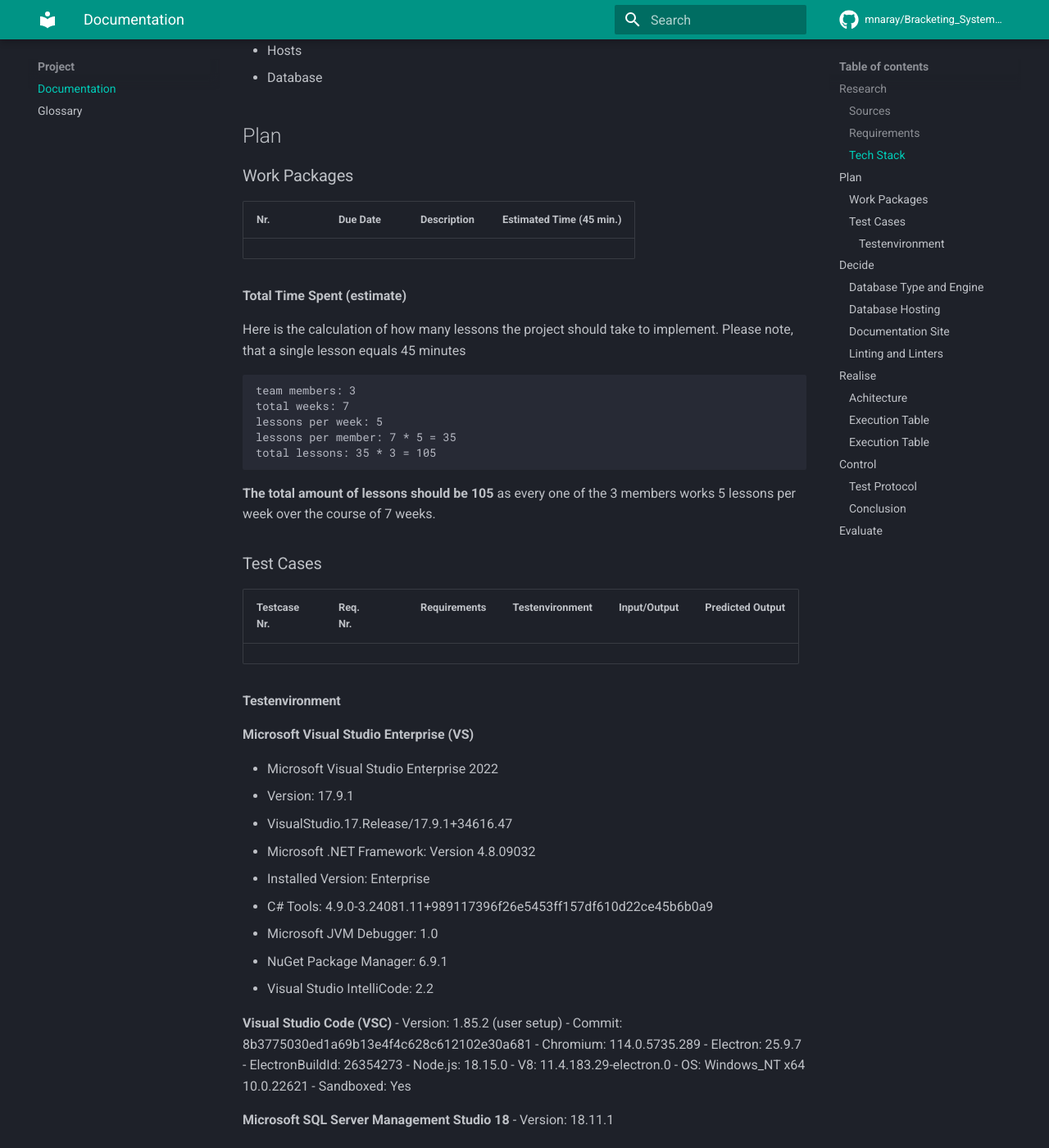
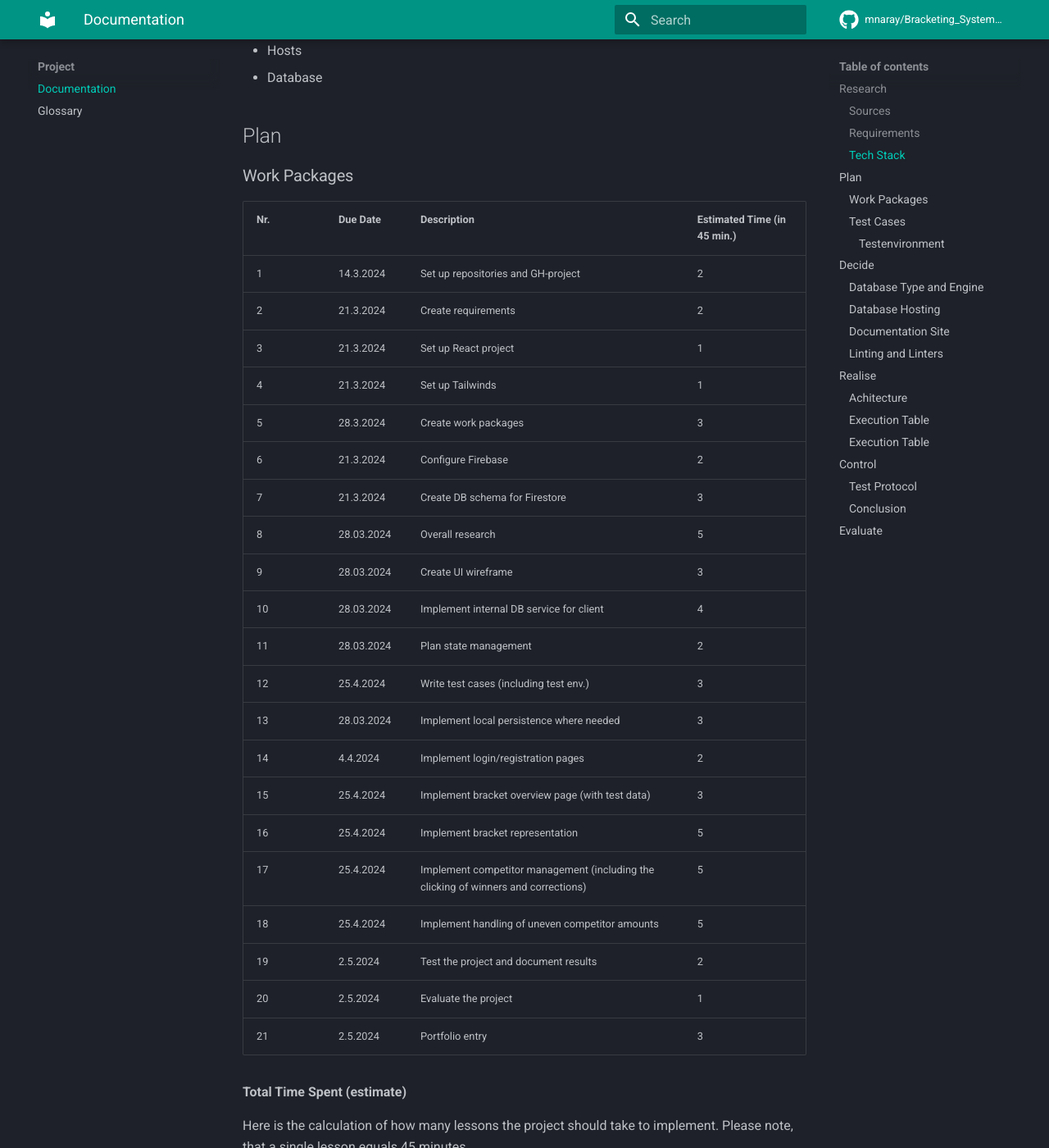
Before and after one commit to mnaray/Bracketing_System_Docs, an MkDocs documentation site: the page built from docs/project/documentation.md, in a window 1280 px wide and 1400 px high, scrolled down 1391 px. Shown: the whole window at 82% size. Built offline with MkDocs 1.6.1 and Material for MkDocs 9.7.7, drawn with Linux system fonts in a browser that asks for light colours; comment, search, counter and statistics services are not loaded.

Commit message:
write work packages

```diff
--- a/docs/project/documentation.md
+++ b/docs/project/documentation.md
@@ -37,9 +37,29 @@
 ### Work Packages
 
 
-| Nr. | Due Date | Description | Estimated Time (45 min.) |
-| --- | -------- | ----------- | ------------------------ |
-|     |          |             |                          |
+| Nr. | Due Date   | Description                                                                         | Estimated Time (in 45 min.) |
+| --- | ---------- | ----------------------------------------------------------------------------------- | --------------------------- |
+| 1   | 14.3.2024  | Set up repositories and GH-project                                                  | 2                           |
+| 2   | 21.3.2024  | Create requirements                                                                 | 2                           |
+| 3   | 21.3.2024  | Set up React project                                                                | 1                           |
+| 4   | 21.3.2024  | Set up Tailwinds                                                                    | 1                           |
+| 5   | 28.3.2024  | Create work packages                                                                | 3                           |
+| 6   | 21.3.2024  | Configure Firebase                                                                  | 2                           |
+| 7   | 21.3.2024  | Create DB schema for Firestore                                                      | 3                           |
+| 8   | 28.03.2024 | Overall research                                                                    | 5                           |
+| 9   | 28.03.2024 | Create UI wireframe                                                                 | 3                           |
+| 10  | 28.03.2024 | Implement internal DB service for client                                            | 4                           |
+| 11  | 28.03.2024 | Plan state management                                                               | 2                           |
+| 12  | 25.4.2024  | Write test cases (including test env.)                                              | 3                           |
+| 13  | 28.03.2024 | Implement local persistence where needed                                            | 3                           |
+| 14  | 4.4.2024   | Implement login/registration pages                                                  | 2                           |
+| 15  | 25.4.2024  | Implement bracket overview page (with test data)                                    | 3                           |
+| 16  | 25.4.2024  | Implement bracket representation                                                    | 5                           |
+| 17  | 25.4.2024  | Implement competitor management (including the clicking of winners and corrections) | 5                           |
+| 18  | 25.4.2024  | Implement handling of uneven competitor amounts                                     | 5                           |
+| 19  | 2.5.2024   | Test the project and document results                                               | 2                           |
+| 20  | 2.5.2024   | Evaluate the project                                                                | 1                           |
+| 21  | 2.5.2024   | Portfolio entry                                                                     | 3                           |
 
 **Total Time Spent (estimate)**
 
```
